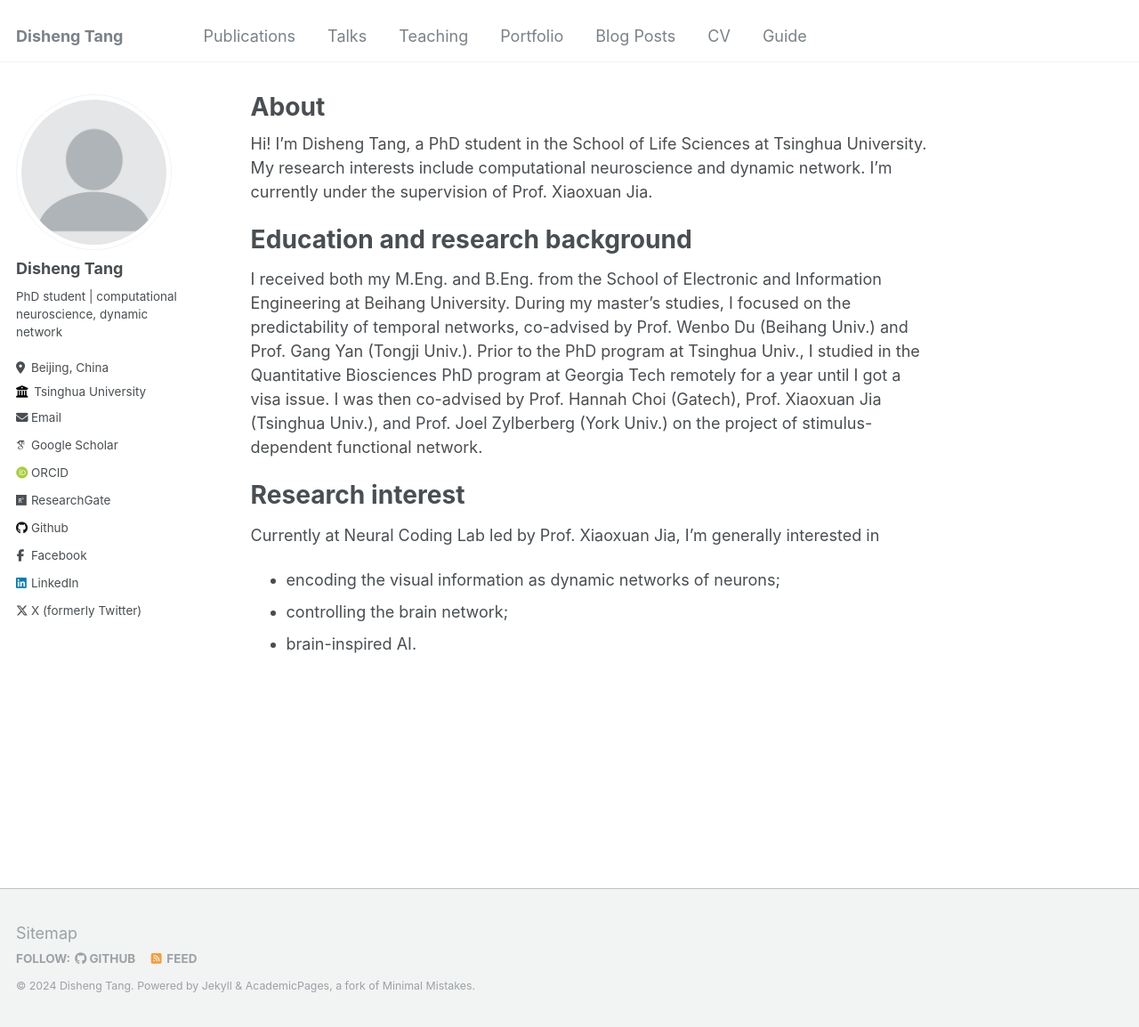
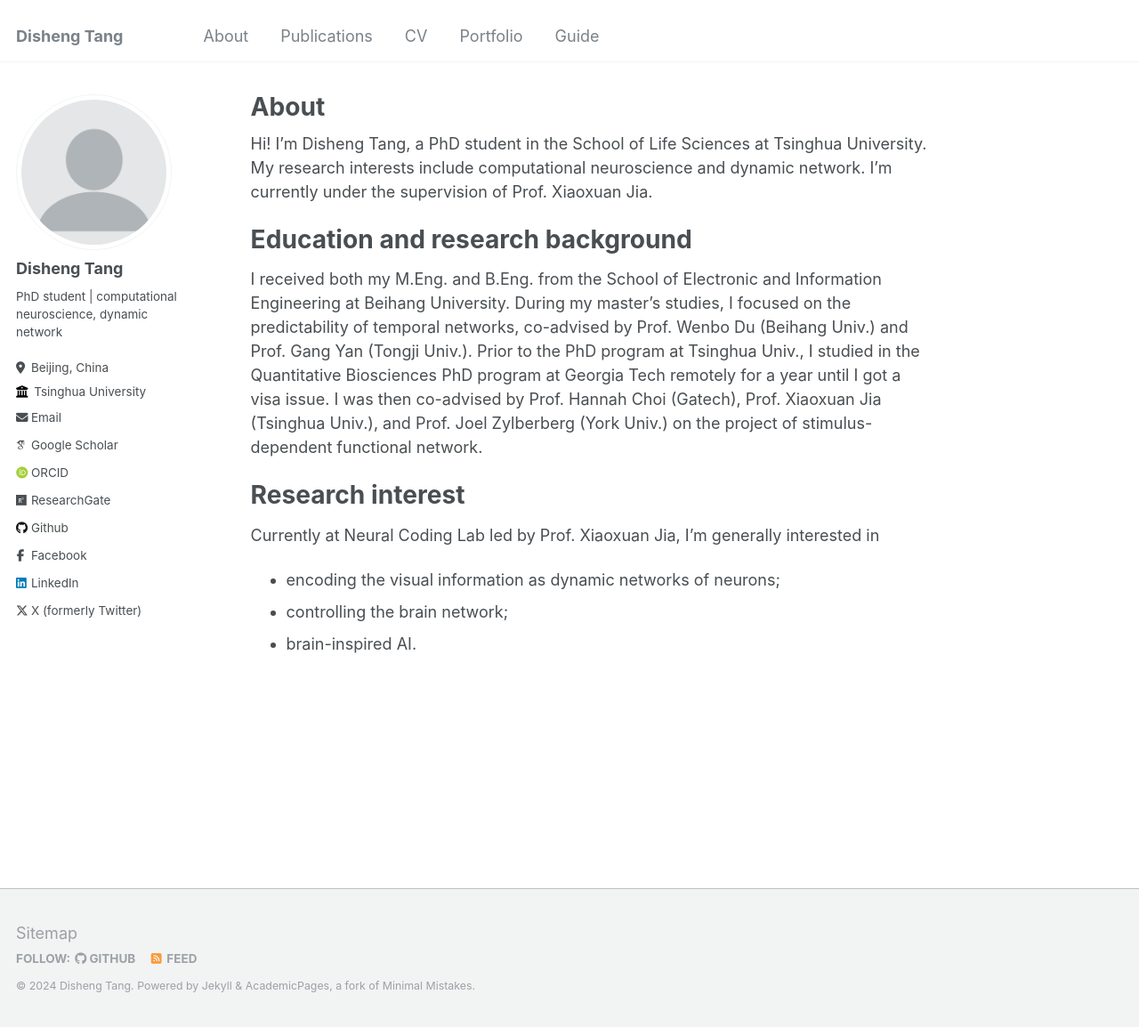
Before and after one commit to DishengTang/dishengtang.github.io, a Jekyll site: the page built from _pages/about.md, in a window 1280 px wide and 1154 px high. Shown: the whole window at 89% size. Built offline with Jekyll 4.4.1, drawn with Linux system fonts in a browser that asks for light colours; some web fonts are replaced; part of the change alters nothing that is shown.

Commit message:
Update navigation.yml

```diff
--- a/_data/navigation.yml
+++ b/_data/navigation.yml
@@ -1,22 +1,26 @@
 # main links links
 main:
+
+  - title: "About"
+    url: /about/
+
   - title: "Publications"
     url: /publications/
 
-  - title: "Talks"
-    url: /talks/
+  - title: "CV"
+    url: /cv/
 
-  - title: "Teaching"
-    url: /teaching/
+  # - title: "Talks"
+  #   url: /talks/
+
+  # - title: "Teaching"
+  #   url: /teaching/
 
   - title: "Portfolio"
     url: /portfolio/
 
-  - title: "Blog Posts"
-    url: /year-archive/
-
-  - title: "CV"
-    url: /cv/
+  # - title: "Blog Posts"
+  #   url: /year-archive/
 
   - title: "Guide"
     url: /markdown/
```
